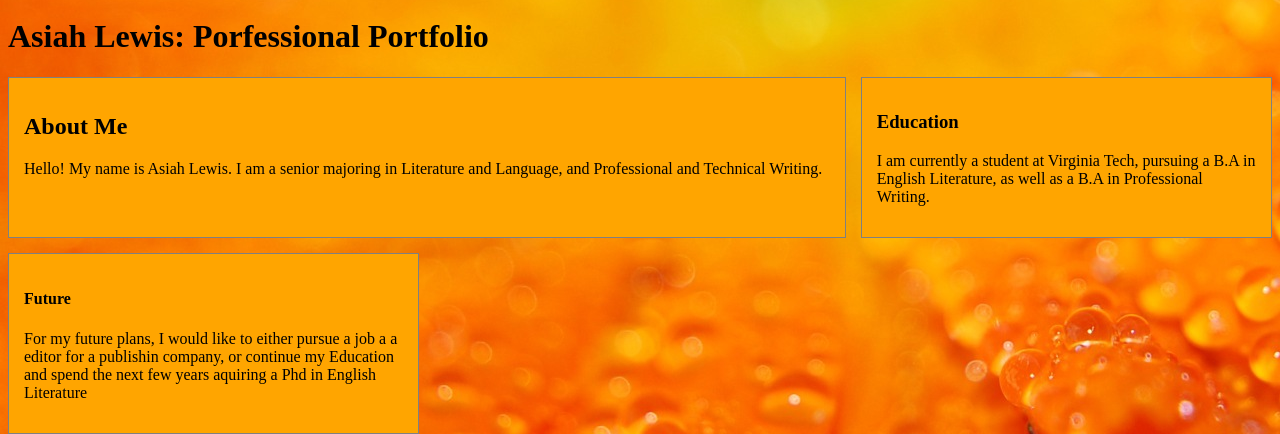
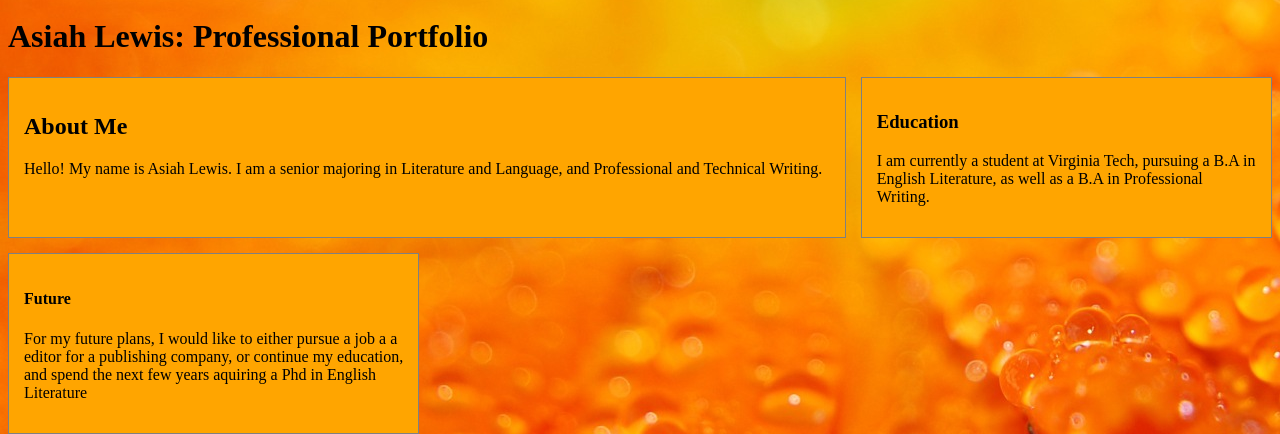
Before and after one commit to asiah1/Final-website, a plain HTML site: page index.html in a window 1280 px wide. Shown: the part 462-896 px from the top of the page. Drawn offline with Linux system fonts and the light colour scheme.

Commit message:
Fixed spellung errors

```diff
--- a/index.html
+++ b/index.html
@@ -30,7 +30,7 @@
   </ul>
 <!-- beginning of home page layout -->
 
-<h1>Asiah Lewis: Porfessional Portfolio</h1>
+<h1>Asiah Lewis: Professional Portfolio</h1>
 
 <section class="simple-example">
   <div class="blocks">
@@ -38,6 +38,7 @@
       <h2>About Me</h2>
       <p>Hello! My name is Asiah Lewis. I am a senior majoring in Literature and
         Language, and Professional and Technical Writing.</p>
+
     </div>
      <div class="block2">
       <h3>Education</h3>
@@ -46,7 +47,7 @@
     </div>
     <div class="block3">
       <h4>Future</h4>
-      <p>For my future plans, I would like to either pursue a job a a editor for a publishin company, or continue my Education
+      <p>For my future plans, I would like to either pursue a job a a editor for a publishing company, or continue my education,
       and spend the next few years aquiring a Phd in English Literature</p>
     </div>
 
```
